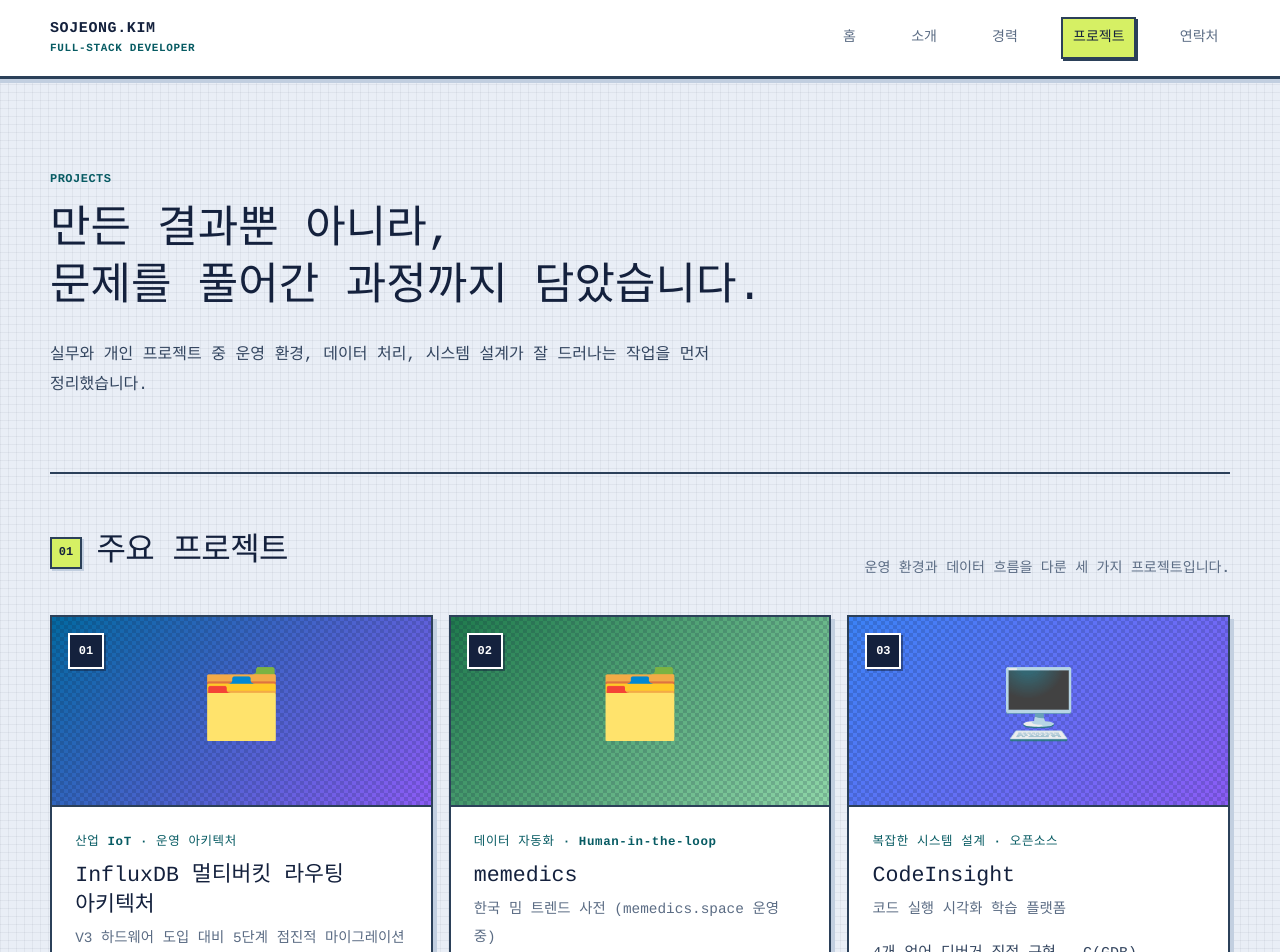
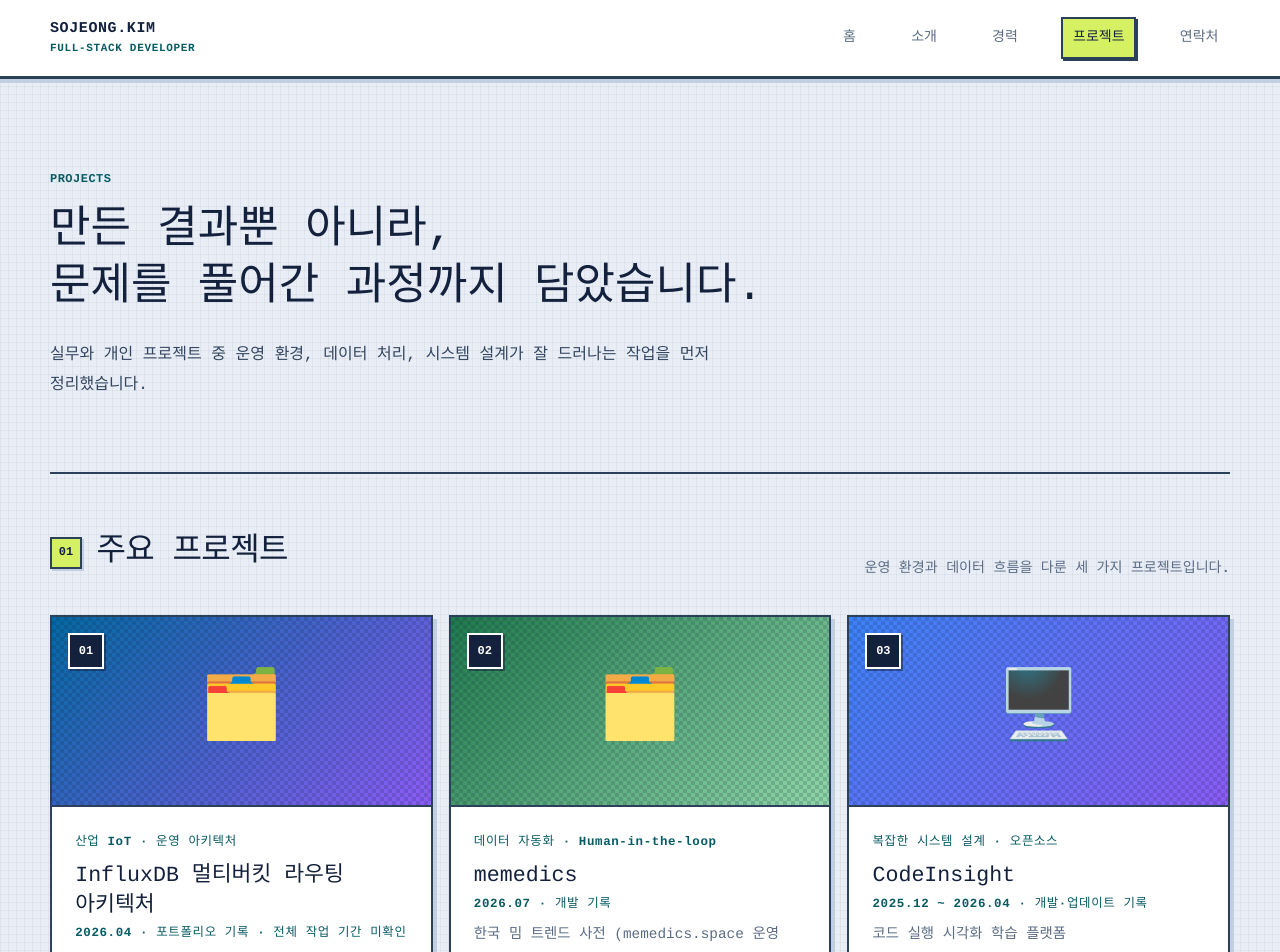
Before and after one commit to jammy0903/portfolio, a React (Vite) app: page /projects in a window 1280 px wide. Shown: the top 952 px of the page. Built offline with nearby package versions, Linux system fonts and the light colour scheme; a web font is replaced by a local one.

Commit message:
docs: record project dates and display activity periods

```diff
--- /dev/null
+++ b/src/data/activity-dates.ts
@@ -0,0 +1,49 @@
+// 확인일: 2026-09-15. 근거와 날짜 해석은 docs/activity-dates.md 참조.
+export const projectDates: Record<string, { period: string; basis: string }> = {
+  "plush-club": {
+    "period": "2026.09",
+    "basis": "개발·공개 기록"
+  },
+  "dog-walk": {
+    "period": "2026.06 ~ 2026.07",
+    "basis": "개발 기록"
+  },
+  "aingan": {
+    "period": "2026.06 ~ 2026.07",
+    "basis": "개발 기록"
+  },
+  "memedics": {
+    "period": "2026.07",
+    "basis": "개발 기록"
+  },
+  "multibucket-architecture": {
+    "period": "2026.04",
+    "basis": "포트폴리오 기록 · 전체 작업 기간 미확인"
+  },
+  "codeinsight": {
+    "period": "2025.12 ~ 2026.04",
+    "basis": "개발·업데이트 기록"
+  },
+  "cve-matcher": {
+    "period": "2024.06 ~ 2024.11",
+    "basis": "프로젝트 기간"
+  },
+  "messenger-forensics": {
+    "period": "2023.11 ~ 2024.02",
+    "basis": "프로젝트 기간"
+  },
+  "malware-analysis": {
+    "period": "2023.10 ~ 2023.11",
+    "basis": "프로젝트 기간"
+  },
+  "donghang": {
+    "period": "기간 확인 중",
+    "basis": "JSP 교육 프로젝트와 동일 활동인지 확인 필요"
+  },
+  "phishing-detector": {
+    "period": "2024.11 ~ 2025.01",
+    "basis": "개발 기록"
+  }
+};
+
+export const blogActivityPeriod = "2024.09 ~ 2026.09";
--- a/src/pages/About.tsx
+++ b/src/pages/About.tsx
@@ -1,3 +1,4 @@
+import { blogActivityPeriod } from "../data/activity-dates";
 import { certifications, education, profile, skills } from "../data/profile";
 
 const strengths = [
@@ -56,6 +57,7 @@ export default function About() {
           <p>{profile.summary}</p>
           <div>
             <span>{profile.location}</span>
+            <a href={profile.blog} rel="noopener noreferrer" target="_blank">기술 블로그 · {blogActivityPeriod}</a>
             <a href={`mailto:${profile.email}`}>{profile.email}</a>
             <a href={profile.github} rel="noopener noreferrer" target="_blank">GitHub ↗</a>
           </div>
--- a/src/pages/Projects.tsx
+++ b/src/pages/Projects.tsx
@@ -1,3 +1,4 @@
+import { projectDates } from "../data/activity-dates";
 import { Link } from "react-router-dom";
 import { projects } from "../data/profile";
 import "../project-media.css";
@@ -72,6 +73,7 @@ export default function Projects() {
               <div className="project-feature-card__body">
                 <p>{featuredLabels[project.slug]}</p>
                 <h3>{project.title}</h3>
+                {projectDates[project.slug] && <p title={projectDates[project.slug].basis}>{projectDates[project.slug].period} · {projectDates[project.slug].basis}</p>}
                 <span className="project-feature-card__subtitle">{project.subtitle}</span>
                 <span className="project-feature-card__highlight">
                   {cleanHighlight(project.highlights[0])}
@@ -111,6 +113,7 @@ export default function Projects() {
               <div className="project-archive-card__body">
                 <p>{project.type}</p>
                 <h3>{project.title}</h3>
+                {projectDates[project.slug] && <p title={projectDates[project.slug].basis}>{projectDates[project.slug].period} · {projectDates[project.slug].basis}</p>}
                 <span>{project.subtitle}</span>
                 <strong>자세히 보기 →</strong>
               </div>
--- a/src/pages/projects/ProjectDetail.tsx
+++ b/src/pages/projects/ProjectDetail.tsx
@@ -1,3 +1,4 @@
+import { projectDates } from "../../data/activity-dates";
 import { Fragment } from "react";
 import { Link, useParams } from "react-router-dom";
 import { projects } from "../../data/profile";
@@ -58,6 +59,7 @@ export default function ProjectDetail() {
           <p className="section-kicker">{project.type}</p>
           <h1>{project.title}</h1>
           <h2>{project.subtitle}</h2>
+                {projectDates[project.slug] && <p title={projectDates[project.slug].basis}>{projectDates[project.slug].period} · {projectDates[project.slug].basis}</p>}
           <p>{project.description}</p>
           {externalLinks.length > 0 ? (
             <div className="project-detail-links">
```
Also changed, not shown: 2 other files (tests, documents, lock files or other folders).
